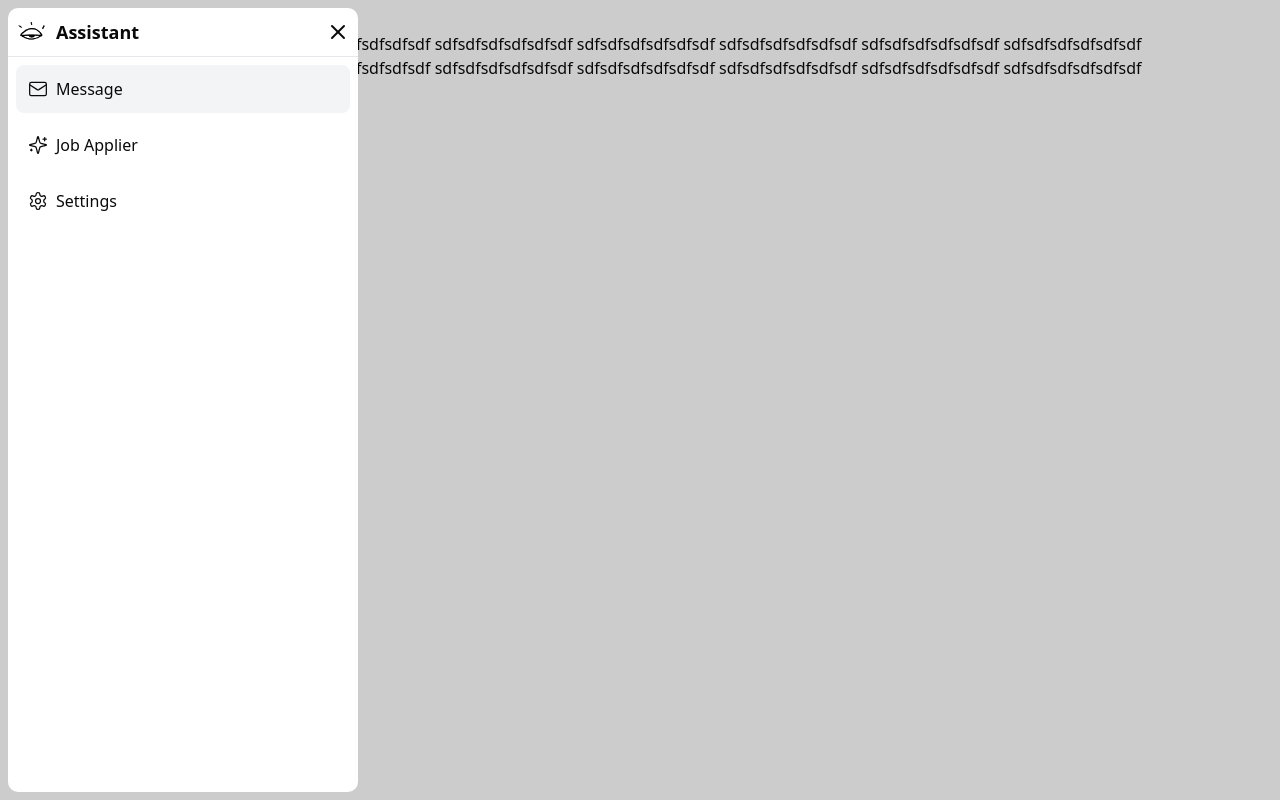
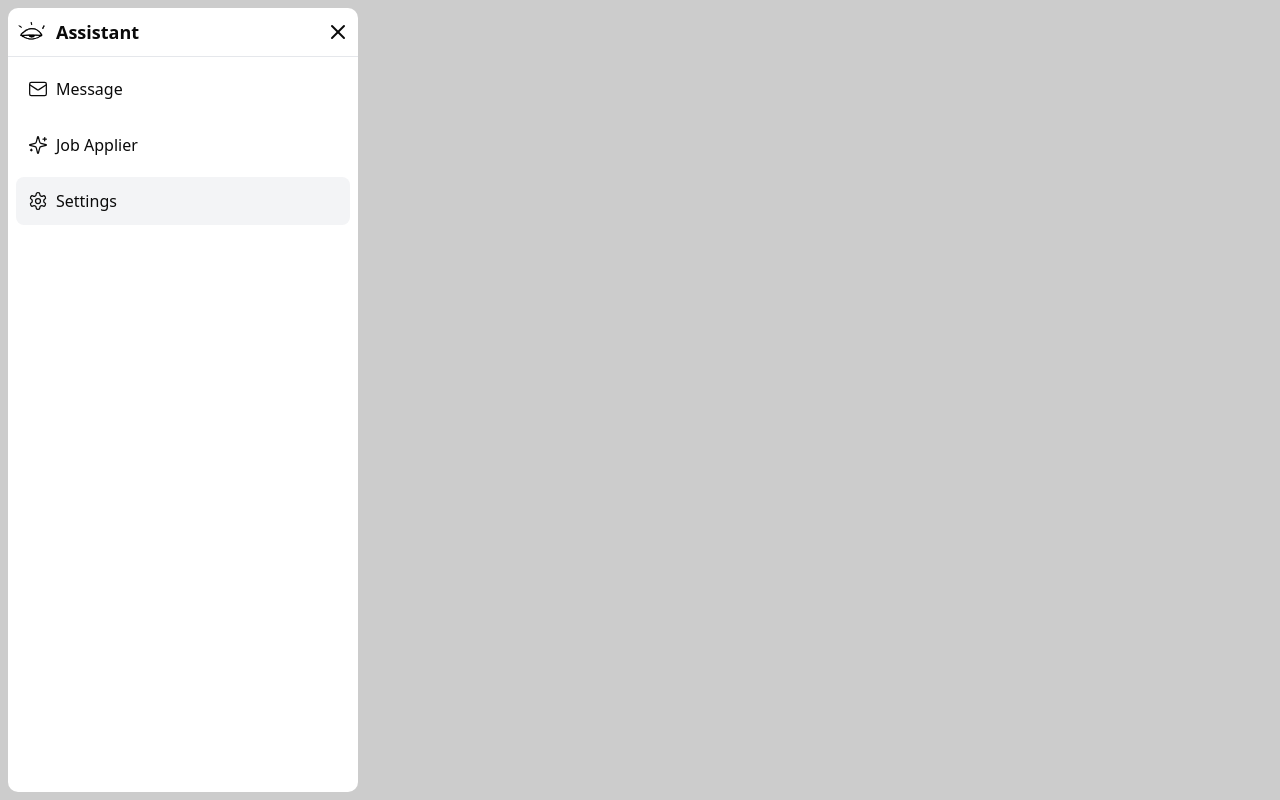
Before and after one commit to web3sandyyy/assistant, a React (Vite) app: page /settings in a window 1280 px wide. Both pictures are taken after a click on the icon 20 px from the left and 20 px from the top of the page. Built offline with nearby package versions, Linux system fonts and the light colour scheme.

Commit message:
sidebar updated

```diff
--- a/package.json
+++ b/package.json
@@ -14,10 +14,12 @@
     "@tailwindcss/vite": "^4.1.4",
     "class-variance-authority": "^0.7.1",
     "clsx": "^2.1.1",
+    "framer-motion": "^12.9.2",
     "lucide-react": "^0.503.0",
     "path": "^0.12.7",
     "react": "^19.0.0",
     "react-dom": "^19.0.0",
+    "react-router-dom": "^7.5.2",
     "tailwind-merge": "^3.2.0",
     "tailwindcss": "^4.1.4"
   },
--- a/src/App.tsx
+++ b/src/App.tsx
@@ -1,29 +1,21 @@
+import { BrowserRouter as Router, Routes, Route } from "react-router-dom";
 import Header from "./components/Header";
+import Message from "./pages/Message";
+import JobApplier from "./pages/jobApplier";
+import Settings from "./pages/Settings";
 import "./App.css";
 
 function App() {
   return (
     <div className="h-screen w-full p-2">
+      <Router>
       <Header />
-
-      <div>
-        sdfsdfsdfsdfsdfsdf
-        sdfsdfsdfsdfsdfsdf
-        sdfsdfsdfsdfsdfsdf
-        sdfsdfsdfsdfsdfsdf
-        sdfsdfsdfsdfsdfsdf
-        sdfsdfsdfsdfsdfsdf
-        sdfsdfsdfsdfsdfsdf
-        sdfsdfsdfsdfsdfsdf
-        sdfsdfsdfsdfsdfsdf
-        sdfsdfsdfsdfsdfsdf
-        sdfsdfsdfsdfsdfsdf
-        sdfsdfsdfsdfsdfsdf
-        sdfsdfsdfsdfsdfsdf
-        sdfsdfsdfsdfsdfsdf
-        sdfsdfsdfsdfsdfsdf
-        sdfsdfsdfsdfsdfsdf
-      </div>
+        <Routes>
+          <Route path="/" element={<Message />} />
+          <Route path="/job-applier" element={<JobApplier />} />
+          <Route path="/settings" element={<Settings />} />
+        </Routes>
+      </Router>
     </div>
   );
 }
--- a/src/components/Header.tsx
+++ b/src/components/Header.tsx
@@ -1,16 +1,17 @@
 import { useState } from "react";
 import { Menu } from "lucide-react";
 import Sidebar from "./Sidebar";
+import { AnimatePresence } from "framer-motion";
 
 const Header = () => {
   const [isSidebarOpen, setIsSidebarOpen] = useState(false);
   return (
-    <div >
+    <div>
       <Menu size={24} strokeWidth={2} onClick={() => setIsSidebarOpen(true)} />
 
-      {isSidebarOpen && (
-        <Sidebar onClose={() => setIsSidebarOpen(false)} />
-      )}
+      <AnimatePresence>
+        {isSidebarOpen && <Sidebar onClose={() => setIsSidebarOpen(false)} />}
+      </AnimatePresence>
     </div>
   );
 };
--- a/src/components/Sidebar.tsx
+++ b/src/components/Sidebar.tsx
@@ -1,27 +1,45 @@
-import { useState } from "react";
 import icon from "../assets/icon-nobg.png";
 import { X, Mail, Sparkles, Settings } from "lucide-react";
+import { Link, useLocation } from "react-router-dom";
+import { motion } from "framer-motion";
 
 const Sidebar = ({ onClose }: { onClose: () => void }) => {
-  const [activeItem, setActiveItem] = useState<string>("Message");
+  const location = useLocation();
   const menuItems = [
     {
       label: "Message",
       icon: <Mail strokeWidth={1.5} size={20} />,
+      path: "/",
     },
     {
       label: "Job Applier",
       icon: <Sparkles strokeWidth={1.5} size={20} />,
+      path: "/job-applier",
     },
     {
       label: "Settings",
       icon: <Settings strokeWidth={1.5} size={20} />,
+      path: "/settings",
     },
   ];
 
   return (
-    <div className="h-full w-full bg-black/20 fixed top-0 left-0 z-10 p-2">
-      <div className="w-4/5 max-w-[350px] h-full bg-white rounded-lg">
+    <motion.div
+      className="h-full w-full bg-black/20 fixed top-0 left-0 z-10 p-2"
+      initial={{ opacity: 0 }}
+      animate={{ opacity: 1 }}
+      exit={{ opacity: 0 }}
+      transition={{ duration: 0.1 }}
+      onClick={onClose}
+    >
+      <motion.div
+        className="w-4/5 max-w-[350px] h-full bg-white rounded-lg"
+        initial={{ x: "-100%" }}
+        animate={{ x: 0 }}
+        exit={{ x: "-100%" }}
+        transition={{ duration: 0.3, ease: "easeOut" }}
+        onClick={(e) => e.stopPropagation()}
+      >
         <div className="flex items-center justify-between p-2 border-b border-gray-200">
           <div className="flex items-center gap-2">
             <img src={icon} alt="icon" className="w-8 h-8" />
@@ -33,19 +51,23 @@ const Sidebar = ({ onClose }: { onClose: () => void }) => {
 
         <div className="flex flex-col gap-2 p-2">
           {menuItems.map((item) => (
-            <div
+            <Link
+              to={item.path}
+              key={item.label}
               className={`flex items-center gap-2 p-3 rounded-md ${
-                activeItem === item.label ? "bg-gray-100" : ""
+                location.pathname === item.path ? "bg-gray-100" : ""
               }`}
-              onClick={() => setActiveItem(item.label)}
+              onClick={() => {
+                onClose();
+              }}
             >
               {item.icon}
               <p className="font-medium">{item.label}</p>
-            </div>
+            </Link>
           ))}
         </div>
-      </div>
-    </div>
+      </motion.div>
+    </motion.div>
   );
 };
 
--- /dev/null
+++ b/src/pages/Message.tsx
@@ -0,0 +1,9 @@
+import React from 'react'
+
+const Message = () => {
+  return (
+    <div>Message</div>
+  )
+}
+
+export default Message
--- /dev/null
+++ b/src/pages/Settings.tsx
@@ -0,0 +1,9 @@
+import React from 'react'
+
+const Settings = () => {
+  return (
+    <div>Settings</div>
+  )
+}
+
+export default Settings
--- /dev/null
+++ b/src/pages/jobApplier.tsx
@@ -0,0 +1,9 @@
+import React from 'react'
+
+const jobApplier = () => {
+  return (
+    <div>jobApplier</div>
+  )
+}
+
+export default jobApplier
```
Also changed, not shown: 1 other file (tests, documents, lock files or other folders).
